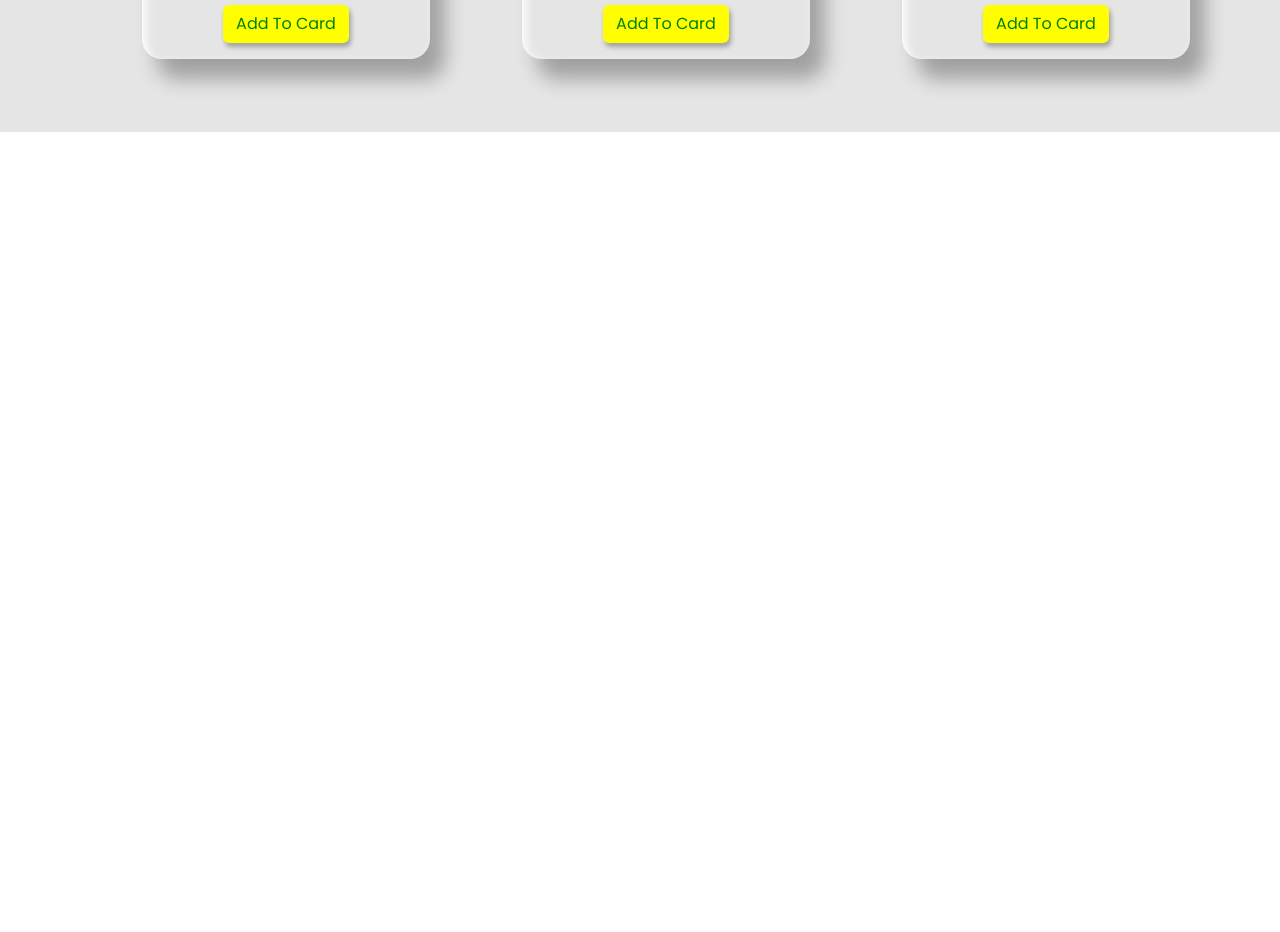
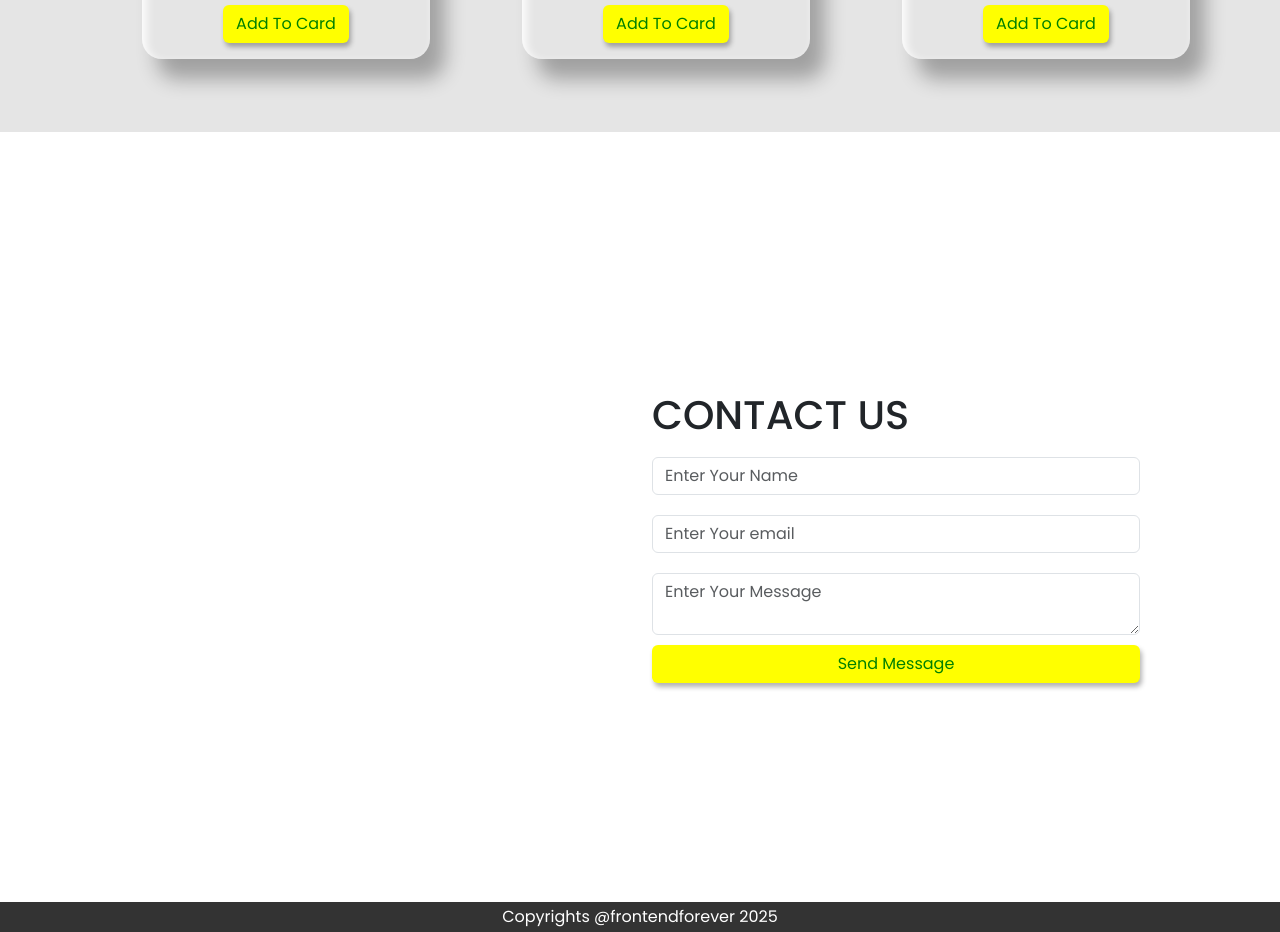
Before and after one commit to MHD-AKEEL/Mini-Projects, a plain HTML site: page Ecommerce Website Bootstrap Project/index.html in a window 1280 px wide. Shown: the part 2879-3811 px from the top of the page. Before the commit the page ends 3011 px from the top, so only its background shows below. Drawn offline with nearby package versions, Linux system fonts and the light colour scheme.

Commit message:
modified Ecommerce Website Bootstrap Project/index.html and style.css

```diff
--- a/Ecommerce Website Bootstrap Project/index.html
+++ b/Ecommerce Website Bootstrap Project/index.html
@@ -37,7 +37,7 @@
                         <a class="nav-link" href="#product">Product</a>
                     </li>
                     <li class="nav-item">
-                        <a class="nav-link" href="#">Contact</a>
+                        <a class="nav-link" href="#contact">Contact</a>
                     </li>
                 </ul>
                 <button class="btn p-2 my-lg-0 my-2">Sign IN</button>
@@ -192,6 +192,28 @@
         </div>
     </section>
 
+    <!-- Contact Section -->
+     <section id="contact">
+        <div class="container box">
+            <div class="row">
+                <div class="col-lg-6 col-md-6 col-12">
+                    <img src="" class="img-fluid">
+                </div>
+                <div class="col-lg-6 col-md-6 col-12">
+                    <h1>CONTACT US</h1>
+                    <form>
+                        <input type="text" class="form-control" placeholder="Enter Your Name">
+                        <input type="email" class="form-control" placeholder="Enter Your email">
+                        <textarea class="form-control" placeholder="Enter Your Message"></textarea>
+                        <button class="btn signin">Send Message</button>
+                    </form>
+                    </form>
+                </div>
+            </div>
+        </div>
+     </section>
+
+     <footer>Copyrights @frontendforever 2025</footer>
 
     <script src="https://cdn.jsdelivr.net/npm/bootstrap@5.3.8/dist/js/bootstrap.bundle.min.js"
         integrity="sha384-FKyoEForCGlyvwx9Hj09JcYn3nv7wiPVlz7YYwJrWVcXK/BmnVDxM+D2scQbITxI"
--- a/Ecommerce Website Bootstrap Project/style.css
+++ b/Ecommerce Website Bootstrap Project/style.css
@@ -132,3 +132,33 @@ section {
 
     transition: .2s;
 }
+
+/* Contact Section */
+#contact img{
+    height: 100%;
+}
+.box{
+    width: 80% !important;
+
+    margin-top: 10px;
+}
+form{
+    display: flex;
+    flex-direction: column;
+}
+#contact input{
+    margin: 10px 0px;
+}
+#contact textarea{
+    margin: 10px 0px;
+}
+
+footer{
+    width: 100%;
+    height: 30px;
+    background: rgba(0, 0, 0, .8);
+    margin-top: -30px;
+    text-align: center;
+    color: white;
+    padding: 3px;
+}
```
